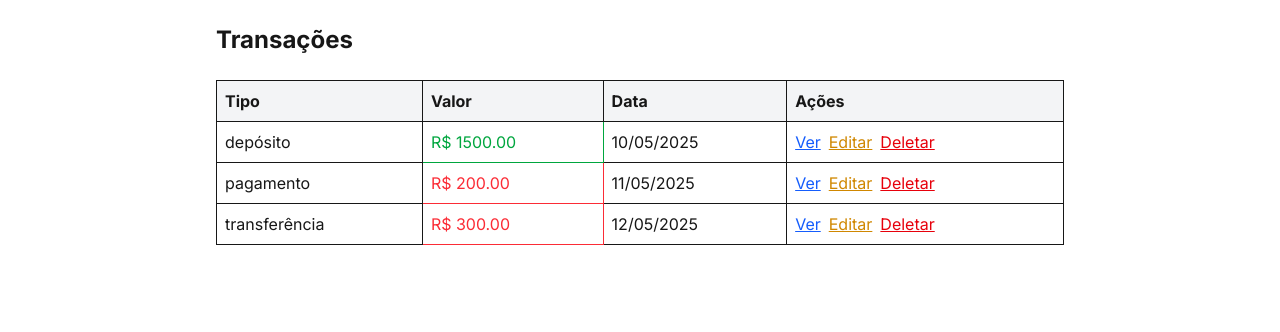
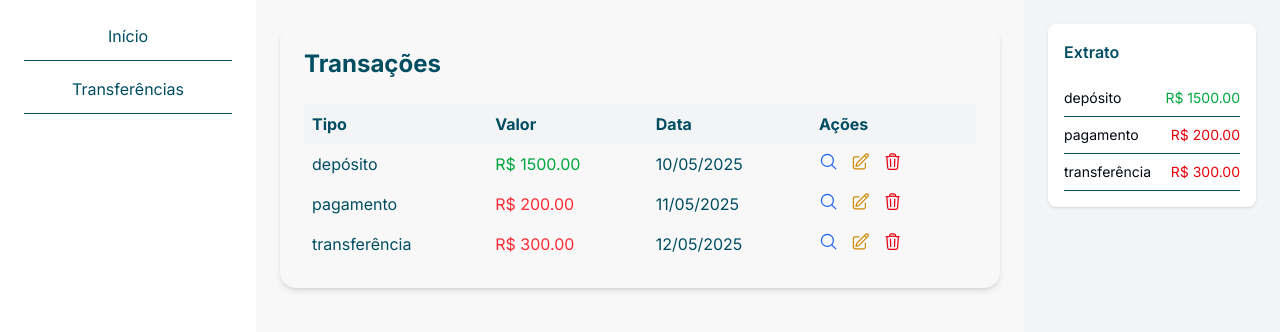
Before and after one commit to danielle-sousa/gerenciamento-financeiro, a Next.js app: page /transacoes in a window 1280 px wide. Shown: the top 332 px of the page. Built offline with nearby package versions, Linux system fonts and the light colour scheme.

Commit message:
feat: aplicando design systems e novos componentes

```diff
--- a/package.json
+++ b/package.json
@@ -9,8 +9,11 @@
     "lint": "next lint"
   },
   "dependencies": {
+    "@headlessui/react": "^2.2.4",
     "clsx": "^2.1.1",
     "date-fns": "^4.1.0",
+    "framer-motion": "^12.16.0",
+    "lucide-react": "^0.511.0",
     "next": "15.3.2",
     "react": "^19.0.0",
     "react-dom": "^19.0.0",
--- /dev/null
+++ b/src/DesignSystem/Alert/Alert.tsx
@@ -0,0 +1,94 @@
+"use client";
+
+import React, { useEffect, useState } from "react";
+import clsx from "clsx";
+import {
+  AlertCircle,
+  CheckCircle,
+  Info,
+  X,
+  TriangleAlert,
+} from "lucide-react";
+
+type AlertType = "success" | "error" | "warning" | "info";
+
+interface AlertProps {
+  type?: AlertType;
+  title: string;
+  message?: string;
+  className?: string;
+  dismissible?: boolean;
+  onClose?: () => void;
+  autoDismiss?: boolean;
+  dismissAfter?: number;
+}
+
+const iconMap: Record<AlertType, React.ReactElement> = {
+  success: <CheckCircle className="w-5 h-5 text-green-600" />,
+  error: <AlertCircle className="w-5 h-5 text-red-600" />,
+  warning: <TriangleAlert className="w-5 h-5 text-yellow-600" />,
+  info: <Info className="w-5 h-5 text-blue-600" />,
+};
+
+const typeStyles: Record<AlertType, string> = {
+  success: "bg-green-50 text-green-800 border border-green-200",
+  error: "bg-red-50 text-red-800 border border-red-200",
+  warning: "bg-yellow-50 text-yellow-800 border border-yellow-200",
+  info: "bg-blue-50 text-blue-800 border border-blue-200",
+};
+
+export default function Alert({
+  type = "info",
+  title,
+  message,
+  className,
+  dismissible = true,
+  onClose,
+  autoDismiss = false,
+  dismissAfter = 5000,
+}: AlertProps) {
+  const [visible, setVisible] = useState(true);
+
+  const handleClose = () => {
+    setVisible(false);
+    onClose?.();
+  };
+
+  useEffect(() => {
+    if (autoDismiss) {
+      const timeout = setTimeout(() => handleClose(), dismissAfter);
+      return () => clearTimeout(timeout); // limpeza
+    }
+  }, [autoDismiss, dismissAfter]);
+
+  if (!visible) return null;
+
+  return (
+    <div
+      role="alert"
+      className={clsx(
+        "flex items-start justify-between gap-4 p-4 rounded-xl shadow-sm",
+        typeStyles[type],
+        className
+      )}
+    >
+      <div className="flex gap-3 items-start">
+        <div className="pt-0.5">{iconMap[type]}</div>
+        <div>
+          <h4 className="font-semibold leading-tight">{title}</h4>
+          {message && <p className="text-sm mt-1 leading-relaxed">{message}</p>}
+        </div>
+      </div>
+
+      {dismissible && (
+        <button
+          onClick={handleClose}
+          className="text-gray-400 hover:text-gray-600 transition-colors"
+          aria-label="Fechar alerta"
+        >
+          <X className="w-4 h-4" />
+        </button>
+      )}
+    </div>
+  );
+}
--- /dev/null
+++ b/src/DesignSystem/ConfirmModal/ConfirmModal.tsx
@@ -0,0 +1,55 @@
+"use client";
+
+import { ReactNode } from "react";
+import { Dialog } from "@headlessui/react";
+import { X } from "lucide-react";
+
+interface ConfirmModalProps {
+  isOpen: boolean;
+  onClose: () => void;
+  onConfirm: () => void;
+  title: string;
+  description?: string;
+}
+
+export default function ConfirmModal({
+  isOpen,
+  onClose,
+  onConfirm,
+  title,
+  description,
+}: ConfirmModalProps) {
+  return (
+    <Dialog open={isOpen} onClose={onClose} className="relative z-50">
+      <div className="fixed inset-0 bg-black/50" aria-hidden="true" />
+      <div className="fixed inset-0 flex items-center justify-center p-4">
+        <Dialog.Panel className="bg-white rounded-2xl max-w-md w-full p-6 shadow-lg space-y-4">
+          <div className="flex justify-between items-center">
+            <Dialog.Title className="text-lg font-semibold title-secondary">{title}</Dialog.Title>
+            <button onClick={onClose}>
+              <X className="w-5 h-5 text-gray-500 hover:text-gray-700" />
+            </button>
+          </div>
+          {description && <Dialog.Description className="text-sm text-gray-600">{description}</Dialog.Description>}
+          <div className="flex justify-end gap-3 pt-2">
+            <button
+              onClick={onClose}
+              className="px-4 py-2 rounded-xl text-sm bg-gray-100 text-gray-800 hover:bg-gray-200"
+            >
+              Cancelar
+            </button>
+            <button
+              onClick={() => {
+                onConfirm();
+                onClose();
+              }}
+              className="px-4 py-2 rounded-xl text-sm bg-red-600 text-white hover:bg-red-700"
+            >
+              Confirmar
+            </button>
+          </div>
+        </Dialog.Panel>
+      </div>
+    </Dialog>
+  );
+}
--- /dev/null
+++ b/src/DesignSystem/ConfirmModal/index.ts
@@ -0,0 +1 @@
+export { default } from "./ConfirmModal";
--- a/src/app/globals.css
+++ b/src/app/globals.css
@@ -61,3 +61,12 @@ li {
 .title-primary {
   color: var(--primary);
 }
+
+.title-secondary {
+  color: var(--secondary);
+}
+
+.card-nova-transacao, .card-transacoes {
+  background-color: var(--surface);
+  color: var(--primary);
+}
--- a/src/app/page.tsx
+++ b/src/app/page.tsx
@@ -17,7 +17,7 @@ export default function HomePage() {
       <section className="w-3/5 p-6 space-y-6">
         <CardBoasVindas saldo={saldo} />
 
-        <Card>
+        <Card className="card-nova-transacao">
           <h3 className="text-lg font-bold mb-4">Nova Transação</h3>
           <FormNovaTransacao />
         </Card>
--- a/src/app/transacoes/page.tsx
+++ b/src/app/transacoes/page.tsx
@@ -1,72 +1,132 @@
 "use client";
 
-import { useState } from "react";
-import { Transacao } from "@/models/Transacao";
-import { transacoesMock } from "@/data/transacoes";
 import Link from "next/link";
 import { useTransacoes } from "@/contexts/TransacaoContext";
+import { SidebarMenu } from "@/components/SidebarMenu";
+import { ExtratoTransacoes } from "@/components/ExtratoTransacoes";
+import Card from "@/DesignSystem/Card";
+import { useState } from "react";
+import Alert from "@/DesignSystem/Alert/Alert";
+import ConfirmModal from "@/DesignSystem/ConfirmModal";
 
 export default function ListagemTransacoesPage() {
   const { transacoes, setTransacoes } = useTransacoes();
 
+  const [alerta, setAlerta] = useState<{
+  tipo: "success" | "error" | "info" | "warning";
+  titulo: string;
+  mensagem?: string;
+  } | null>(null);
+
+  const [modalAberto, setModalAberto] = useState(false);
+  const [idParaExcluir, setIdParaExcluir] = useState<string | null>(null);
+
   const excluirTransacao = (id: string) => {
-    const confirmar = confirm("Tem certeza que deseja excluir?");
-    if (confirmar) {
-      setTransacoes(transacoes.filter((t) => t.id !== id));
-    }
+    setIdParaExcluir(id);
+    setModalAberto(true);
   };
 
+ const confirmarExclusao = () => {
+    if (idParaExcluir) {
+      setTransacoes(transacoes.filter((t) => t.id !== idParaExcluir));
+      setAlerta({
+      tipo: "success",
+      titulo: "Excluído com sucesso",
+      mensagem: "A transação foi removida.",
+    });
+      setIdParaExcluir(null);
+    }
+ };
+
   return (
-    <main className="p-6 max-w-4xl mx-auto">
+    <main className="flex min-h-screen bg-gray-100">
+      <SidebarMenu />
+
+      <section className="w-3/5 p-6 space-y-6 card-transacoes">
+
+      <Card className="card-transacoes">
+        {alerta && (
+        <Alert
+          type="success"
+          title="Tudo certo!"
+          message="A operação foi concluída com sucesso."
+          dismissible
+          autoDismiss
+          dismissAfter={4000}
+      />
+      )}
       <h1 className="text-2xl font-bold mb-6">Transações</h1>
 
       <table className="w-full border-collapse">
         <thead>
           <tr className="bg-gray-100">
-            <th className="text-left p-2 border">Tipo</th>
-            <th className="text-left p-2 border">Valor</th>
-            <th className="text-left p-2 border">Data</th>
-            <th className="text-left p-2 border">Ações</th>
+            <th className="text-left p-2 border-transparent">Tipo</th>
+            <th className="text-left p-2 border-transparent">Valor</th>
+            <th className="text-left p-2 border-transparent">Data</th>
+            <th className="text-left p-2 border-transparent">Ações</th>
           </tr>
         </thead>
         <tbody>
           {transacoes.map((t) => (
             <tr key={t.id} className="hover:bg-gray-50">
-              <td className="p-2 border">{t.tipo}</td>
+              <td className="p-2 border-transparent">{t.tipo}</td>
               <td
-                className={`p-2 border ${
+                className={`p-2 border-transparent ${
                   t.valor >= 0 ? "text-green-600" : "text-red-500"
                 }`}
               >
                 R$ {Math.abs(t.valor).toFixed(2)}
               </td>
-              <td className="p-2 border">
+              <td className="p-2 border-transparent">
                 {t.data.toLocaleDateString("pt-BR")}
               </td>
-              <td className="p-2 border space-x-2">
+              <td className="p-2 border-transparent space-x-2 flex items-center">
                 <Link
                   href={`/transacoes/${t.id}`}
-                  className="text-blue-600 underline"
+                  className="text-blue-600 cursor-pointer"
                 >
-                  Ver
+                  <svg xmlns="http://www.w3.org/2000/svg" fill="none" viewBox="0 0 30 30" strokeWidth={1.5} stroke="currentColor" className="size-6">
+                  <path strokeLinecap="round" strokeLinejoin="round" d="m21 21-5.197-5.197m0 0A7.5 7.5 0 1 0 5.196 5.196a7.5 7.5 0 0 0 10.607 10.607Z" />
+                  </svg>
+
                 </Link>
                 <Link
                   href={`/transacoes/editar/${t.id}`}
-                  className="text-yellow-600 underline"
+                  className="text-yellow-600 cursor-pointer"
                 >
-                  Editar
+                 <svg xmlns="http://www.w3.org/2000/svg" fill="none" viewBox="0 0 30 30" strokeWidth={1.5} stroke="currentColor" className="size-6">
+                 <path strokeLinecap="round" strokeLinejoin="round" d="m16.862 4.487 1.687-1.688a1.875 1.875 0 1 1 2.652 2.652L10.582 16.07a4.5 4.5 0 0 1-1.897 1.13L6 18l.8-2.685a4.5 4.5 0 0 1 1.13-1.897l8.932-8.931Zm0 0L19.5 7.125M18 14v4.75A2.25 2.25 0 0 1 15.75 21H5.25A2.25 2.25 0 0 1 3 18.75V8.25A2.25 2.25 0 0 1 5.25 6H10" />
+                 </svg>
+
                 </Link>
                 <button
                   onClick={() => excluirTransacao(t.id)}
-                  className="text-red-600 underline"
+                  className="text-red-600 cursor-pointer"
                 >
-                  Deletar
+                  <svg xmlns="http://www.w3.org/2000/svg" fill="none" viewBox="0 0 30 30" strokeWidth={1.5} stroke="currentColor" className="size-6">
+                  <path strokeLinecap="round" strokeLinejoin="round" d="m14.74 9-.346 9m-4.788 0L9.26 9m9.968-3.21c.342.052.682.107 1.022.166m-1.022-.165L18.16 19.673a2.25 2.25 0 0 1-2.244 2.077H8.084a2.25 2.25 0 0 1-2.244-2.077L4.772 5.79m14.456 0a48.108 48.108 0 0 0-3.478-.397m-12 .562c.34-.059.68-.114 1.022-.165m0 0a48.11 48.11 0 0 1 3.478-.397m7.5 0v-.916c0-1.18-.91-2.164-2.09-2.201a51.964 51.964 0 0 0-3.32 0c-1.18.037-2.09 1.022-2.09 2.201v.916m7.5 0a48.667 48.667 0 0 0-7.5 0" />
+                  </svg>
                 </button>
               </td>
             </tr>
           ))}
         </tbody>
       </table>
+      </Card>
+      </section>
+
+      <aside className="w-1/5 p-6">
+              <ExtratoTransacoes />
+      </aside>
+
+      <ConfirmModal
+        isOpen={modalAberto}
+        onClose={() => setModalAberto(false)}
+        onConfirm={confirmarExclusao}
+        title="Confirmar exclusão"
+        description="Tem certeza que deseja excluir esta transação? Essa ação não poderá ser desfeita."
+      />
     </main>
+
   );
 }
--- a/src/components/ExtratoTransacoes.tsx
+++ b/src/components/ExtratoTransacoes.tsx
@@ -10,7 +10,7 @@ export function ExtratoTransacoes() {
         {transacoes.slice(0, 5).map((t) => (
           <li
             key={t.id}
-            className="py-2 flex justify-between text-sm cursor-pointer hover:bg-gray-100"
+            className="py-2 flex justify-between text-sm cursor-pointer text-gray-950 hover:bg-gray-100"
           >
             <span>{t.tipo}</span>
             <span className={t.valor >= 0 ? "text-green-600" : "text-red-600"}>
@@ -19,7 +19,7 @@ export function ExtratoTransacoes() {
           </li>
         ))}
         {transacoes.length === 0 && (
-          <li className="text-gray-500 text-center py-4">Nenhuma transação</li>
+          <li className="text-black text-center py-4">Nenhuma transação</li>
         )}
       </ul>
     </div>
--- a/src/components/FormNovaTransacao.tsx
+++ b/src/components/FormNovaTransacao.tsx
@@ -41,9 +41,9 @@ export function FormNovaTransacao() {
         ]}
       />
 
-      <label className="block mb-2 font-medium">Valor</label>
+      <label className="block mb-2 mt-6 font-medium">Valor</label>
       <Input
-      type="number"
+      type="text"
       value={valor}
       onChange={(e) => setValor(Number(e.target.value))}
       />
--- a/src/components/SidebarMenu.tsx
+++ b/src/components/SidebarMenu.tsx
@@ -1,11 +1,11 @@
+import Link from "next/link";
+
 export function SidebarMenu() {
   return (
     <nav className="w-1/5 bg-white p-6 shadow-md">
       <ul className="space-y-4 links-primary text-center">
-        <li className="cursor-pointer hover:text-gray-600 pb-3">Início</li>
-        <li className="cursor-pointer hover:text-gray-600 pb-3">Transferências</li>
-        <li className="cursor-pointer hover:text-gray-600 pb-3">Investimentos</li>
-        <li className="cursor-pointer hover:text-gray-600 pb-3">Outros serviços</li>
+        <li className="cursor-pointer hover:text-gray-600 pb-3"><Link href="/">Início</Link></li>
+        <li className="cursor-pointer hover:text-gray-600 pb-3"><Link href="/transacoes">Transferências</Link></li>
       </ul>
     </nav>
   );
```
Also changed, not shown: 1 other file (tests, documents, lock files or other folders).
